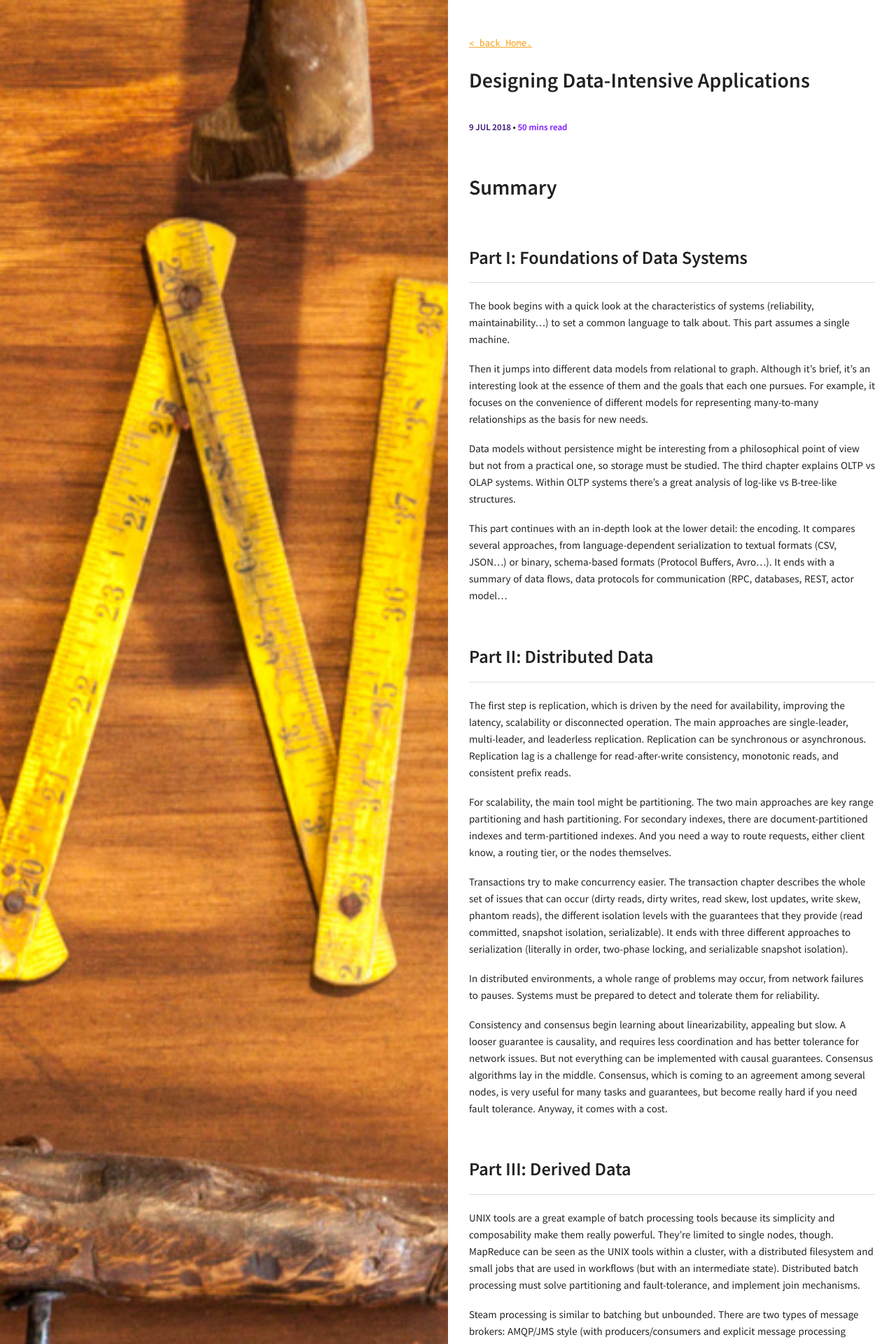
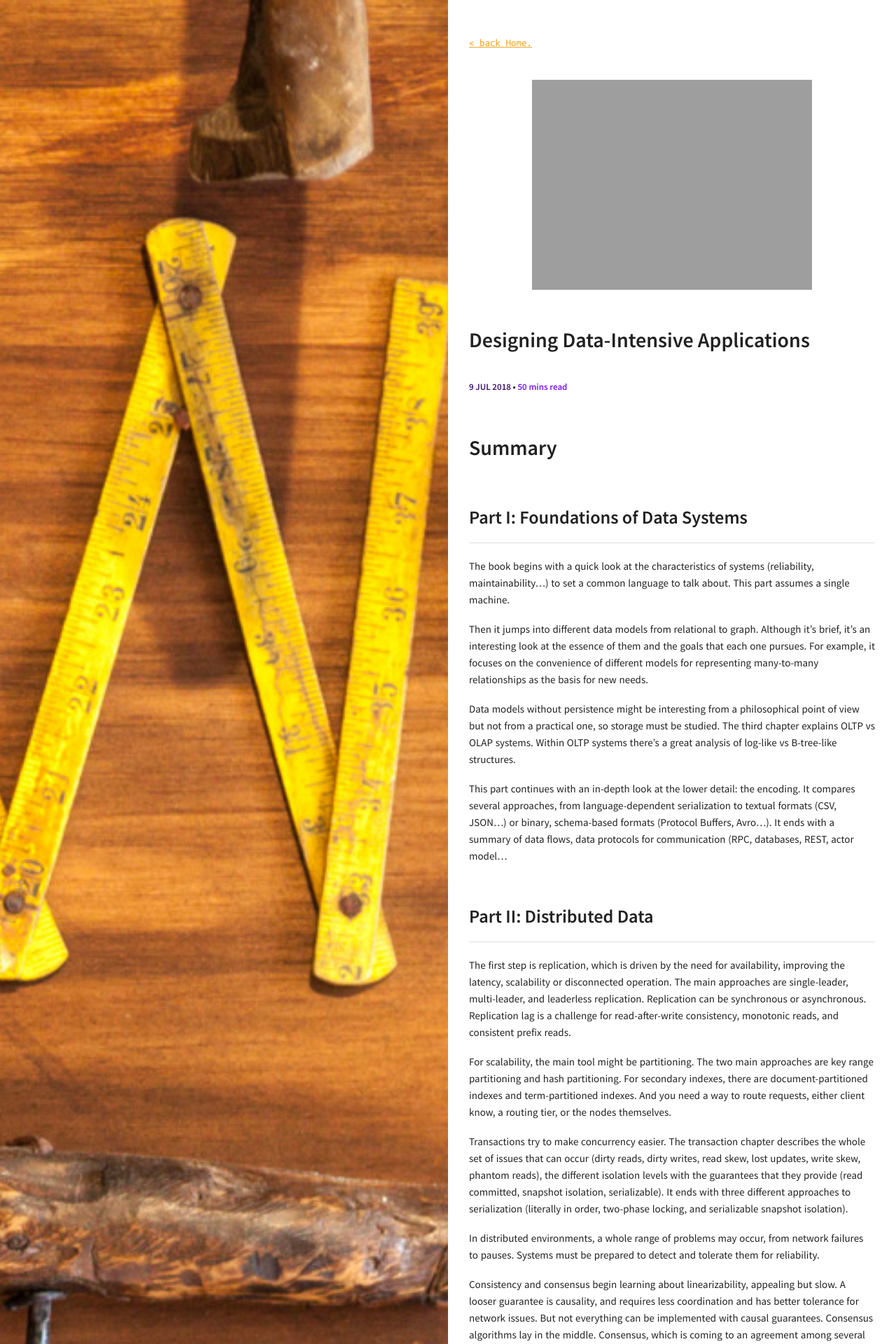
Before and after one commit to juanignaciosl/juanignaciosl.github.io, a Jekyll site: the page built from _posts/2018-07-09-designing_data_intensive_applications.markdown, in a window 1280 px wide. Shown: the top 1920 px of the page at 70% size. Built offline with Jekyll 4.4.1, drawn with Linux system fonts in a browser that asks for light colours.

Commit message:
DDIA picture

```diff
--- a/_posts/2018-07-09-designing_data_intensive_applications.markdown
+++ b/_posts/2018-07-09-designing_data_intensive_applications.markdown
@@ -5,6 +5,8 @@
 categories: ['books and papers']
 tags: [books]
 excerpt: "Personal review and notes of Designing Data-Intensive Applications"
+image:
+  feature: ddia.png
 ---
 
 # Summary
```
